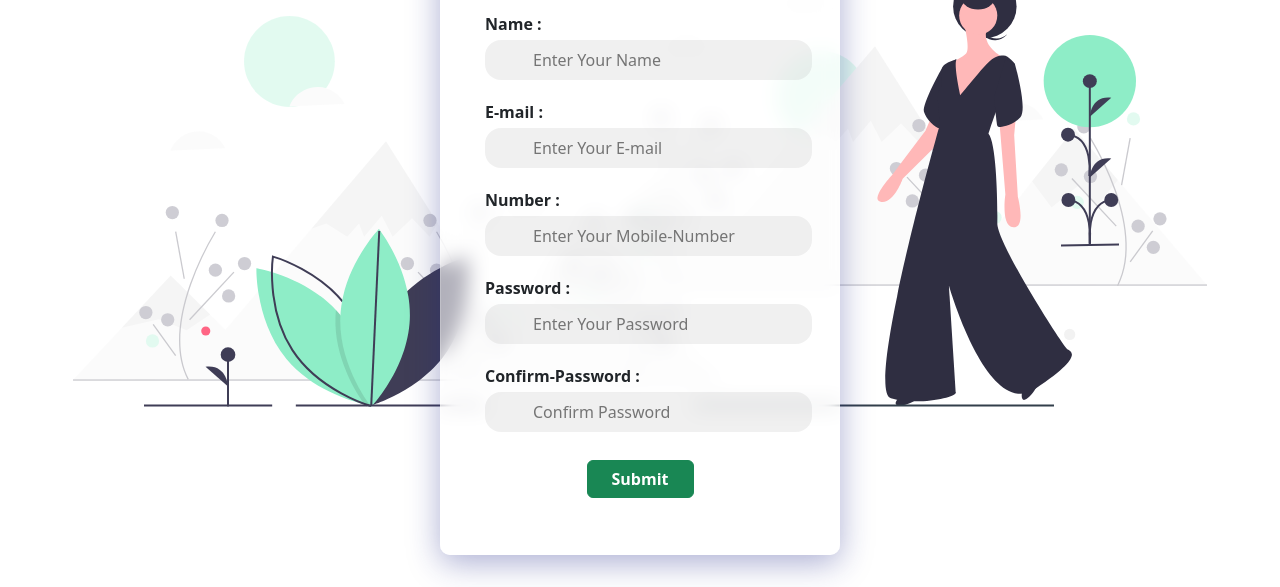
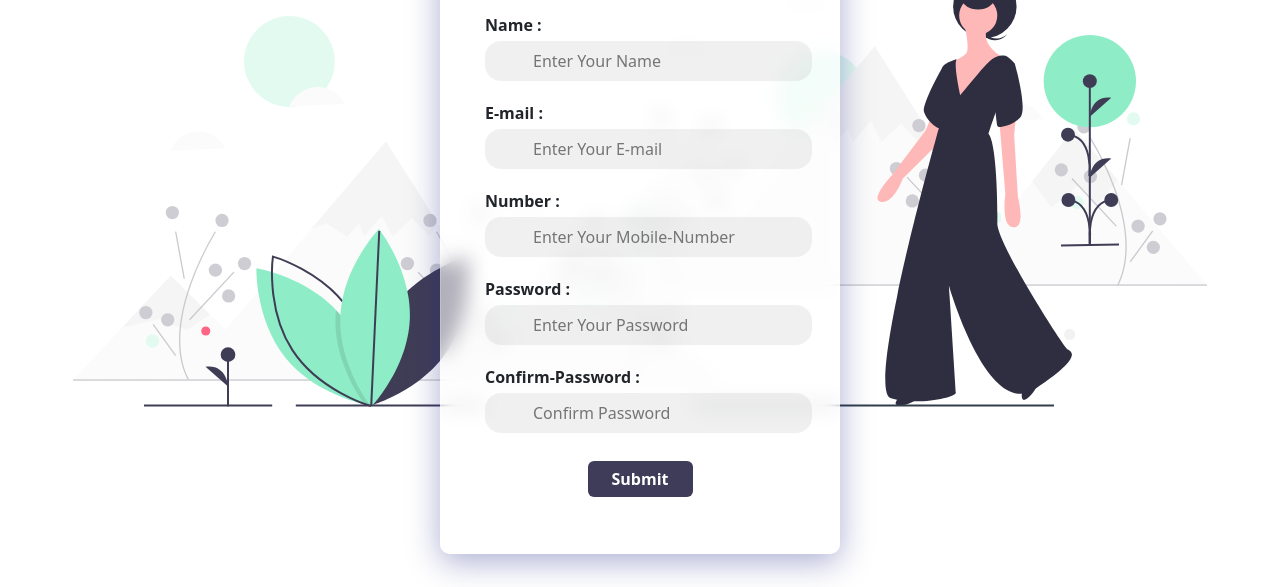
Before and after one commit to Janvipatel7/javascript-files, a plain HTML site: page lecture-7/index.html in a window 1280 px wide. Shown: the part 213-800 px from the top of the page. Drawn offline with Linux system fonts and the light colour scheme; some packages are replaced by stand-ins of ours; a script that the page names is missing.

Commit message:
button  color change

```diff
--- a/lecture-7/assets/css/style.css
+++ b/lecture-7/assets/css/style.css
@@ -33,11 +33,16 @@
     outline: none;
 }
 .b-submit:hover{
-    outline: 2px solid green !important;
-    color: green !important;
+    outline: 2px solid #3e3c58 !important;
+    color: #3e3c58 !important;
     background-color: white !important;
 }
 .b-submit:focus{
     color: green !important;
     background-color: white !important;
 }
+.b-submit{
+    background-color: #3e3c58 !important;
+    border: none !important;
+    color: white !important;
+}
--- a/lecture-7/index.html
+++ b/lecture-7/index.html
@@ -42,7 +42,7 @@
                             </div>
 
                             <div class="text-center my-3">
-                                <button class="btn btn-success my-2 text-center b-submit px-4 fw-semibold" id="sub">Submit</button>
+                                <button class="btn b-submit my-2 text-center  px-4 fw-semibold" id="sub">Submit</button>
                             </div>
                         </div>
                     </div>
```
